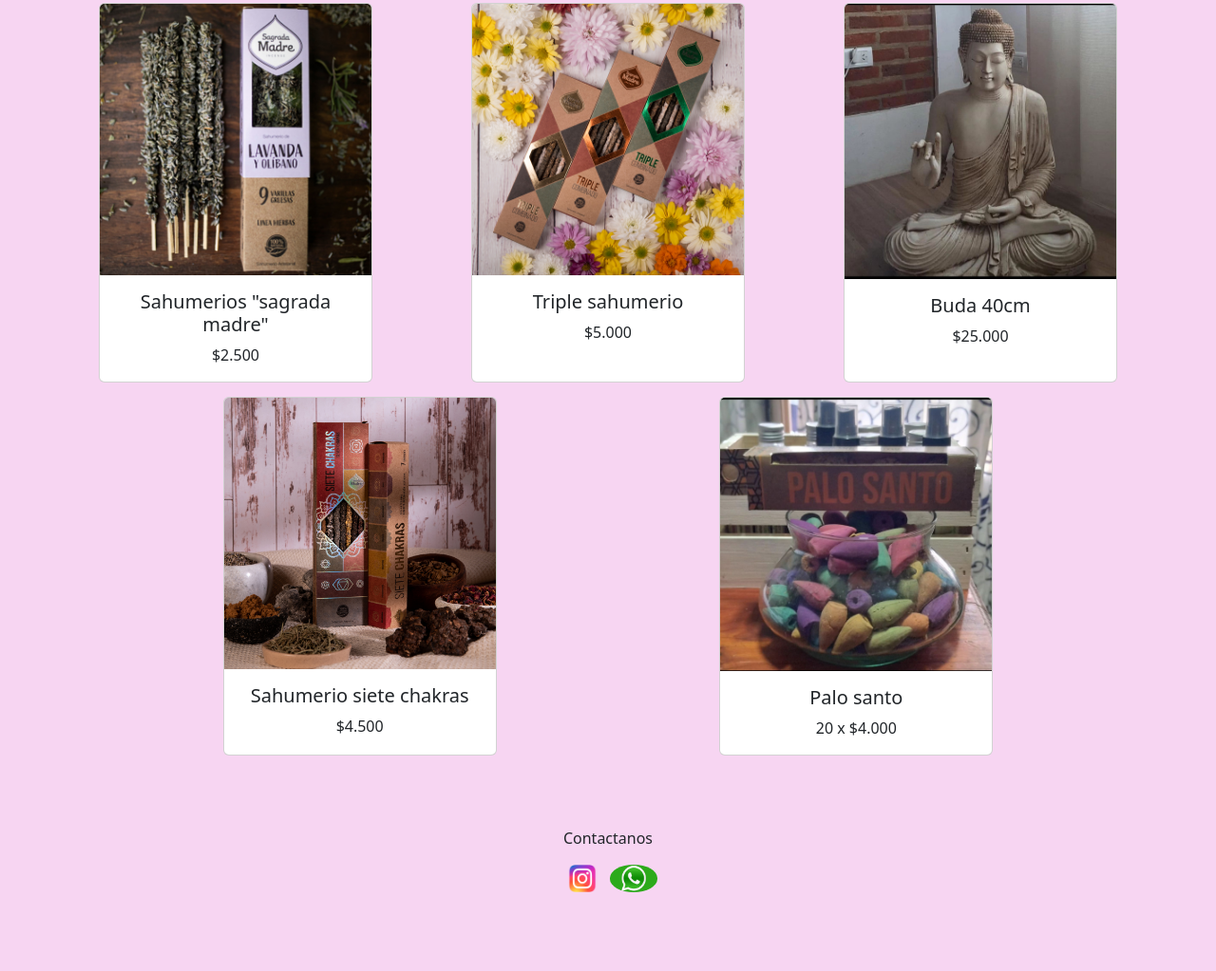
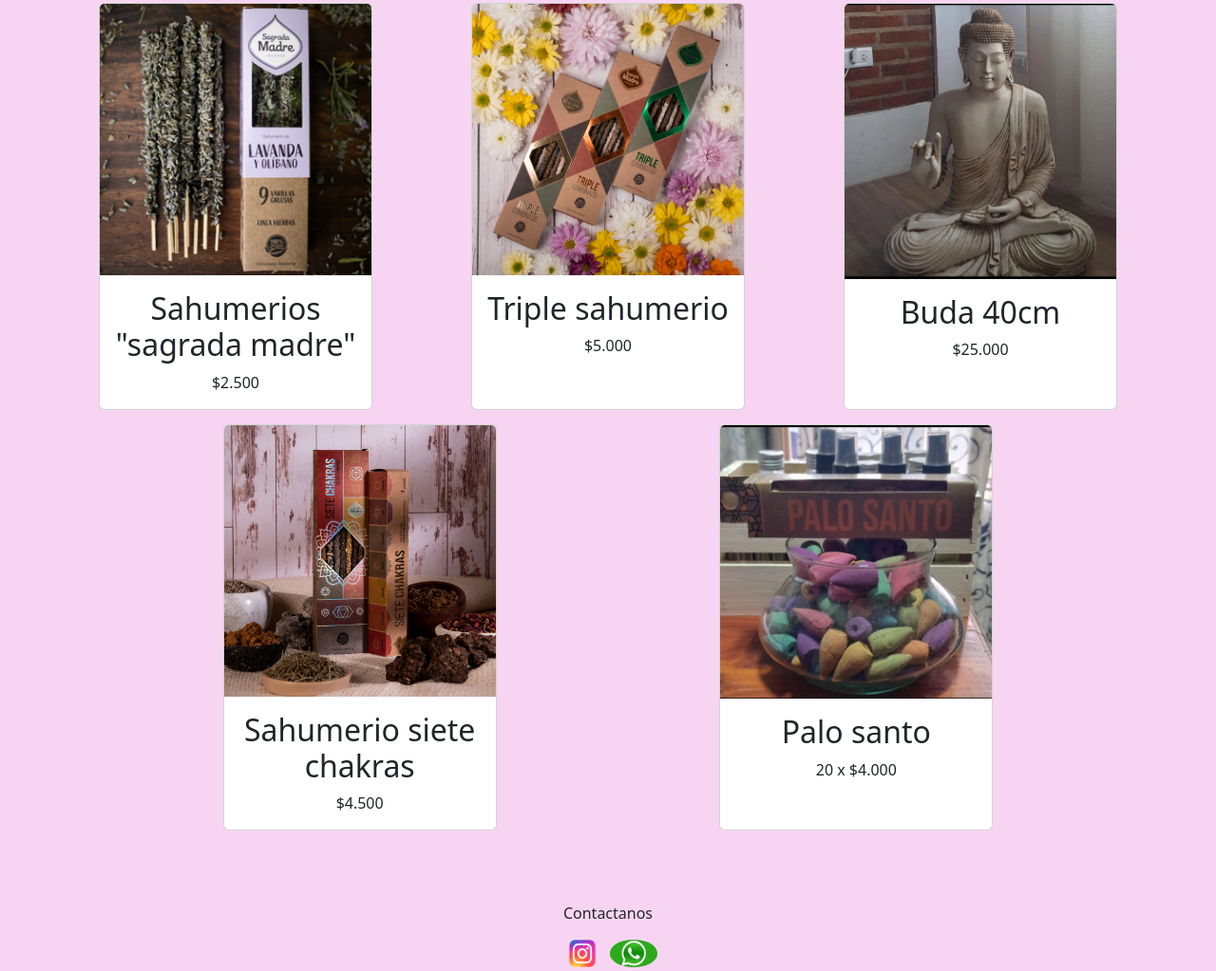
Before and after one commit to maurocabalcagaray/proyectofinal1, a website: page Pages/productos.html in a window 1280 px wide. Shown: the part 196-1219 px from the top of the page at 95% size. Before the commit the page ends 1146 px from the top, so only its background shows below. Drawn offline with nearby package versions, Linux system fonts and the light colour scheme.

Commit message:
correcciones 3er preentrega

```diff
--- a/Pages/productos.html
+++ b/Pages/productos.html
@@ -47,40 +47,40 @@
   <main>
     <div class="cards">
       <div class="fila">
-          <div class="card" style="width: 18rem;">
+          <div class="card">
           <img src="../Fotos/lavandaOlibano.jpg" class="card-img-top" alt="Sagrada madre">
           <div class="card-body">
-          <h5 class="card-title">Sahumerios "sagrada madre"</h5>
+          <h2 class="card-title">Sahumerios "sagrada madre"</h2>
           <p class="card-text">$2.500</p>
           </div>
           </div>
-        <div class="card" style="width: 18rem;">
+        <div class="card">
         <img src="../Fotos/tripleSahu.jpg" class="card-img-top" alt="Triple sahumerio">
         <div class="card-body">
-          <h5 class="card-title">Triple sahumerio</h5>
+          <h2 class="card-title">Triple sahumerio</h2>
           <p class="card-text">$5.000</p>
         </div>
         </div>
-        <div class="card" style="width: 18rem;">
-        <img src="../Fotos/budaadentro.jpg" class="card-img-top" alt="...">
+        <div class="card">
+        <img src="../Fotos/budaadentro.jpg" class="card-img-top" alt="Buda interior">
         <div class="card-body">
-          <h5 class="card-title">Buda 40cm</h5>
+          <h2 class="card-title">Buda 40cm</h2>
           <p class="card-text">$25.000</p>
         </div>
         </div>
       </div>
       <div class="fila">
-        <div class="card" style="width: 18rem;">
+        <div class="card">
         <img src="../Fotos/sahumeriosChakras.jpg" class="card-img-top" alt="Siete chakras">
         <div class="card-body">
-          <h5 class="card-title">Sahumerio siete chakras</h5>
+          <h2 class="card-title">Sahumerio siete chakras</h2>
           <p class="card-text">$4.500</p>
         </div>
         </div>
-        <div class="card" style="width: 18rem;">
+        <div class="card">
         <img src="../Fotos/palosantocolores.jpg" class="card-img-top" alt="palo santo">
         <div class="card-body">
-          <h5 class="card-title">Palo santo</h5>
+          <h2 class="card-title">Palo santo</h2>
           <p class="card-text">20 x $4.000</p>
         </div>
         </div>
--- a/scss/_main.scss
+++ b/scss/_main.scss
@@ -82,6 +82,7 @@ main{
         }
         .card{
             margin-bottom: 15px;
+            width: 18rem;
         }
     }
     @media screen and (max-width: 480px){
```
Also changed, not shown: Pages/combos.html (+6 -6 lines), Pages/contacto.html (+2 -2 lines), Pages/nosotros.html (+2 -2 lines), css/styles.css, 1 other file.
